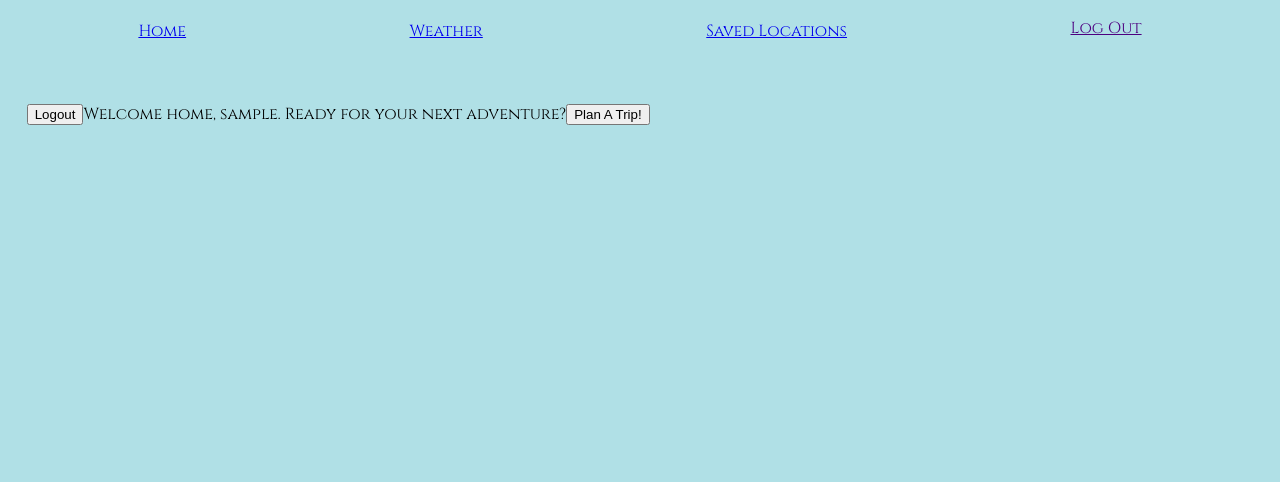
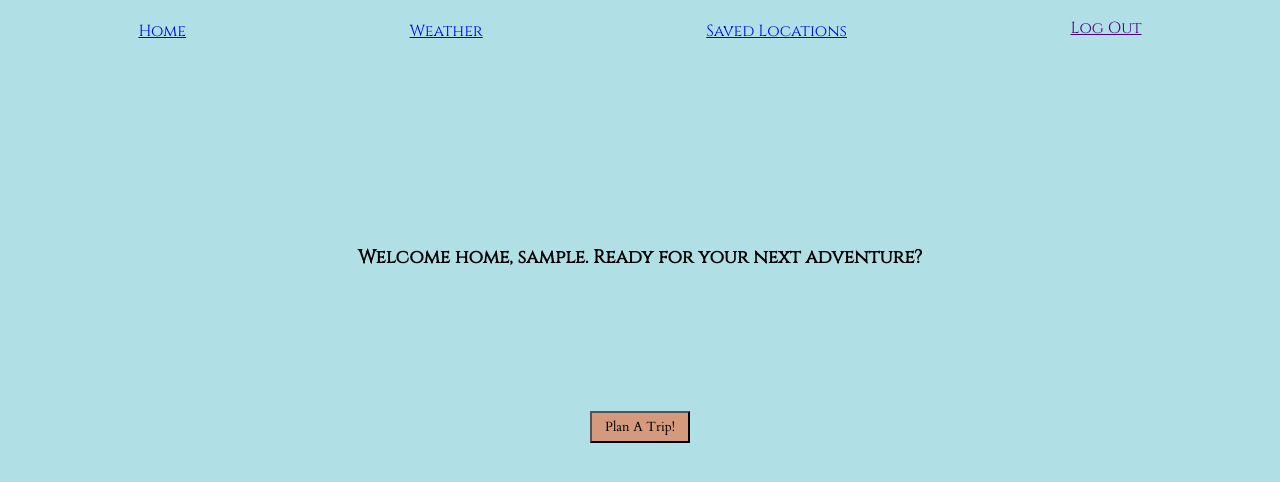
Before and after one commit to sarahaldous/WeatherApp, a React (Create React App) app in the folder client/: page /home in a window 1280 px wide. Shown: the top 482 px of the page. Built offline with nearby package versions, Linux system fonts and the light colour scheme; no server answers; sample sign-in values are in the browser's storage.

Commit message:
slight CSS changes

```diff
--- a/client/src/components/Home.js
+++ b/client/src/components/Home.js
@@ -3,12 +3,11 @@ import { withRouter } from 'react-router-dom'
 const Home = (props) => {
     const {logout, username} = props
     return (
-        <div>
-            <button onClick={logout}>Logout</button>
-            Welcome home, {username}. Ready for your next adventure?
-            <button onClick={()=> props.history.push('/vacation')}>Plan A Trip!</button>
+        <div className="homeMain">
+            {/* <button onClick={logout}>Logout</button> */}
+            <h3 className="welcomeText">Welcome home, {username}. Ready for your next adventure?</h3>
+            <button className="planTrip" onClick={()=> props.history.push('/vacation')}>Plan A Trip!</button>
         </div>
     )
 }
 export default withRouter(Home)
-// {props.username} on line 7???
--- a/client/src/style.css
+++ b/client/src/style.css
@@ -53,3 +53,22 @@ h2 {
     /* padding: 0; */
     line-height: 100%;
 }
+.homeMain {
+    display: flex;
+    flex-direction: column;
+    justify-content: center;
+    align-items: center;
+}
+.welcomeText {
+    display: flex;
+    justify-content: center;
+    align-items: center;
+    padding: 10%;
+}
+.planTrip {
+    width: 100px;
+    font-family: 'Cardo', serif;
+    background-color: rgba(255, 68, 0, 0.459);
+    padding: 5px;
+
+}
--- a/package.json
+++ b/package.json
@@ -1,5 +1,5 @@
 {
-  "name": "packing-app",
+  "name": "weather-app",
   "version": "1.0.0",
   "description": "",
   "main": "index.js",
@@ -12,7 +12,7 @@
   "author": "",
   "license": "ISC",
   "dependencies": {
-    "axios": "^0.18.0",
+    "axios": "^0.18.1",
     "bcrypt": "^3.0.5",
     "dotenv": "^7.0.0",
     "express": "^4.16.4",
```
Also changed, not shown: client/src/App.js (+0 -29 lines), 1 other file (tests, documents, lock files or other folders).
